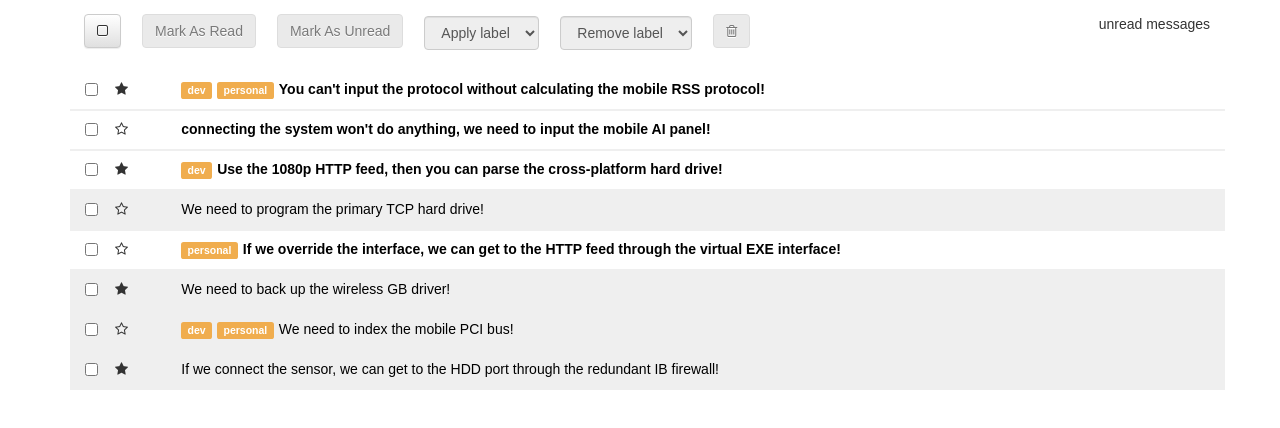
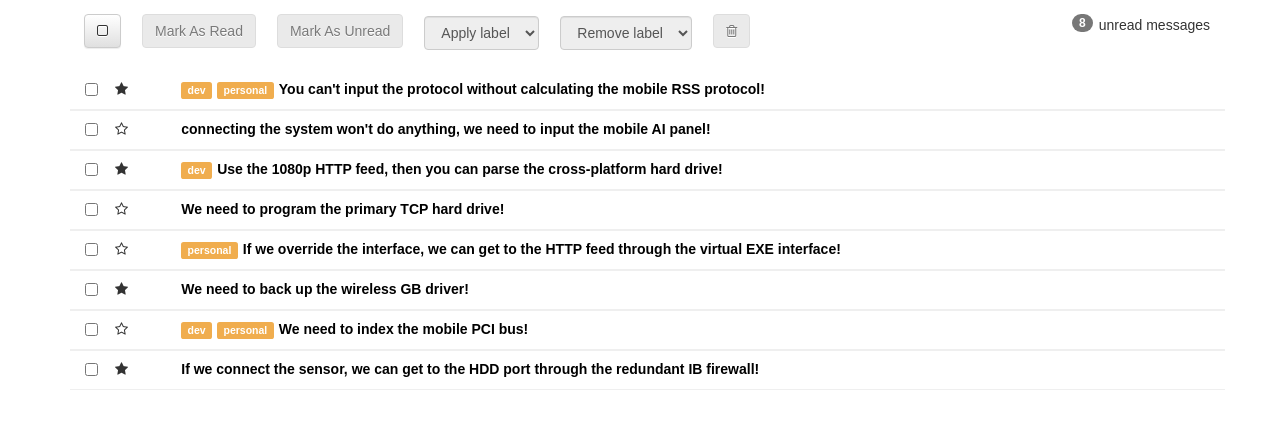
Before and after one commit to r-statz/checkpoint, a React (Create React App) app: page / in a window 1280 px wide. Shown: the top 428 px of the page. Built offline with nearby package versions, Linux system fonts and the light colour scheme.

Commit message:
everything is functional. Whoop dee fricking doo.

```diff
--- a/src/App.js
+++ b/src/App.js
@@ -33,7 +33,7 @@ let seeds = [
   {
     "id": 4,
     "subject": "We need to program the primary TCP hard drive!",
-    "read": true,
+    "read": false,
     "starred": false,
     "selected": false,
     "labels": []
@@ -49,7 +49,7 @@ let seeds = [
   {
     "id": 6,
     "subject": "We need to back up the wireless GB driver!",
-    "read": true,
+    "read": false,
     "starred": true,
     "selected": false,
     "labels": []
@@ -57,7 +57,7 @@ let seeds = [
   {
     "id": 7,
     "subject": "We need to index the mobile PCI bus!",
-    "read": true,
+    "read": false,
     "starred": false,
     "selected": false,
     "labels": ["dev", "personal"]
@@ -65,7 +65,7 @@ let seeds = [
   {
     "id": 8,
     "subject": "If we connect the sensor, we can get to the HDD port through the redundant IB firewall!",
-    "read": true,
+    "read": false,
     "starred": true,
     "selected": false,
     "labels": []
@@ -83,14 +83,17 @@ class App extends Component {
  set = () => this.setState({seeds: this.state.seeds})
 
 count = () => {
-  console.log(this.state.seeds)
-  // const unreadCount = this.state.seeds.filter(x=>x.selected)
+  const unreadCount = this.state.seeds.filter(x=>!x.read)
+  let badgeCount = unreadCount.length
+  return badgeCount
 }
 
  read = (e) => {
+
    let bool = e.target.id === "read" ? true : false
    let messages = this.state.seeds.filter(x=>x.selected)
-   let id = messages.map(x=>x.id)
+   messages.map(x=>x.read = bool)
+   this.set({seeds: messages})
    // this.api(id, 'read', bool)
  }
 
@@ -109,6 +112,7 @@ selectAll = () => {
 toggle = () => {
   let messages = this.state.seeds.filter(x=>x.selected)
   return messages.length > 0 ? true : false
+  // this.set({seeds: messages})
 }
 
 everySomeNone = () => {
@@ -125,25 +129,45 @@ remove = () => {
   this.setState({seeds: messages})
   }
 
-  label = (e) => {
-    console.log(e.target.value)
+  addLabel = (e) => {
+    let addLabels = this.state.seeds.filter(x=>x.selected)
+    if(addLabels.includes(e.target.value)){
+      return
+    } else {
+      addLabels.map(x=>x.labels.push(e.target.value))
+    }
+    this.set({seeds : seeds})
+  }
+
+  dropLabel = (e) => {
+    let addLabels = this.state.seeds.filter(x=>x.selected)
+    if(addLabels.includes(e.target.value)){
+      return
+    } else {
+      addLabels.map(x=>x.labels.splice(e.target.value))
+    }
+    this.set({seeds : seeds})
   }
 
   render() {
+
     return (
       <div className="container">
         <Toolbar
-          label={this.label}
+          addLabel={this.addLabel}
+          dropLabel={this.dropLabel}
           remove={this.remove}
           read={ this.read }
           selectAll = { this.selectAll }
           everySomeNone={this.everySomeNone}
           isSelected={this.isSelected}
           toggle = {this.toggle}
+          count = {this.count}
         />
         <MessageList
           list = { this.state.seeds }
           isSelected={this.isSelected}
+          read={this.read}
         />
 
       </div>
--- a/src/Message.js
+++ b/src/Message.js
@@ -6,6 +6,7 @@ let label = props.message.labels.map((x, i) => <span key={i} className="label la
 
 let starred = "star fa fa-star"
 let unstarred = "star fa fa-star-o"
+// console.log(props.message.read)
 
   return (
     <div id= { props.message.id } className={`row message ${props.message.read ? "read" : "unread"} ${props.message.selected ? "selected" : ""}`} >
--- a/src/Toolbar.js
+++ b/src/Toolbar.js
@@ -2,7 +2,8 @@ import React, { Component } from 'react'
 
 
 const Toolbar = ({
-  label,
+  addLabel,
+  dropLabel,
   remove,
   read,
   selectAll,
@@ -12,19 +13,25 @@ const Toolbar = ({
   count
 }) => {
 
+let counter = count()
+// let addLabels = label()
+
 return (
   <div className="row toolbar">
     <div className="col-md-12">
       <p className="pull-right">
-        <span className="badge badge">{ count }</span>
+        <span className="badge badge" >
+          { counter }
+        </span>
         unread messages
       </p>
 
       <button className="btn btn-default" onClick={ selectAll }>
-        <i className={`${everySomeNone()}`}></i>
+        <i className={`${everySomeNone()}`}>
+        </i>
       </button>
 
-      <button id="read" className="btn btn-default" disabled={`${toggle() ? "" : "disabled"}`} onClick={ read }>
+      <button id="read" className="btn btn-default" disabled={`${toggle() ? "" : "disabled"}`} onClick={ read } >
         Mark As Read
       </button>
 
@@ -32,14 +39,14 @@ return (
         Mark As Unread
       </button>
 
-      <select id="add-label" className="form-control label-select" disabled={`${toggle() ?  "" : "disabled"}`}>
+      <select id="add-label" className="form-control label-select" disabled={`${toggle() ?  "" : "disabled"}`} onChange={ addLabel }>
         <option>Apply label</option>
         <option value="dev">dev</option>
         <option value="personal">personal</option>
         <option value="gschool">gschool</option>
       </select>
 
-      <select id="remove-label" className="form-control label-select" disabled={`${toggle() ?  "" : "disabled"}`}>
+      <select id="remove-label" className="form-control label-select" disabled={`${toggle() ?  "" : "disabled"}`} onChange={ dropLabel }>
         <option>Remove label</option>
         <option value="dev">dev</option>
         <option value="personal">personal</option>
```
